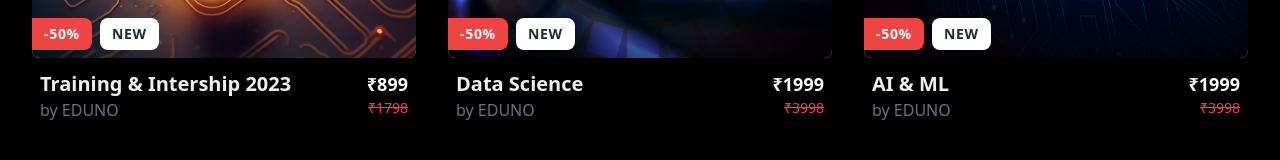
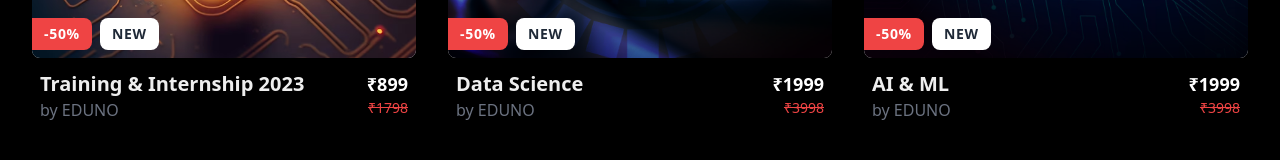
Before and after one commit to officialeduno/Eduno, a Next.js app: page /courses/allcourses in a window 1280 px wide. Shown: the part 498-658 px from the top of the page. Built offline with nearby package versions, Linux system fonts and the light colour scheme.

Commit message:
Intership to Internship

```diff
--- a/pages/courses/allcourses.js
+++ b/pages/courses/allcourses.js
@@ -30,7 +30,7 @@
 
                             <div class="flex items-start justify-between gap-2 px-2">
                                 <div class="flex flex-col">
-                                    <Link href={"/courses/training"} class="text-lg font-bold text-[#EEEEEE] transition duration-100 hover:text-[#FD7014] lg:text-xl">Training & Intership 2023</Link>
+                                    <Link href={"/courses/training"} class="text-lg font-bold text-[#EEEEEE] transition duration-100 hover:text-[#FD7014] lg:text-xl">Training & Internship 2023</Link>
                                     <span class="text-gray-500">by EDUNO</span>
                                 </div>
 
```
